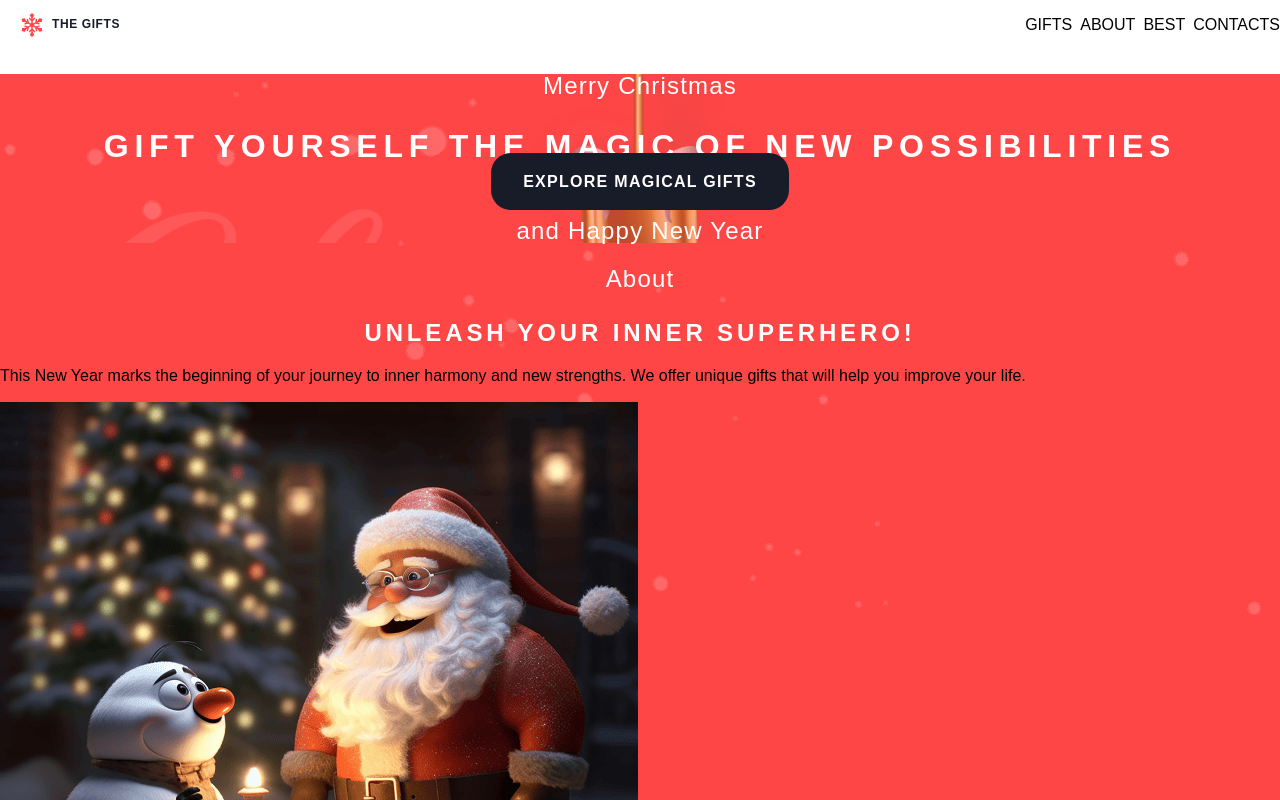
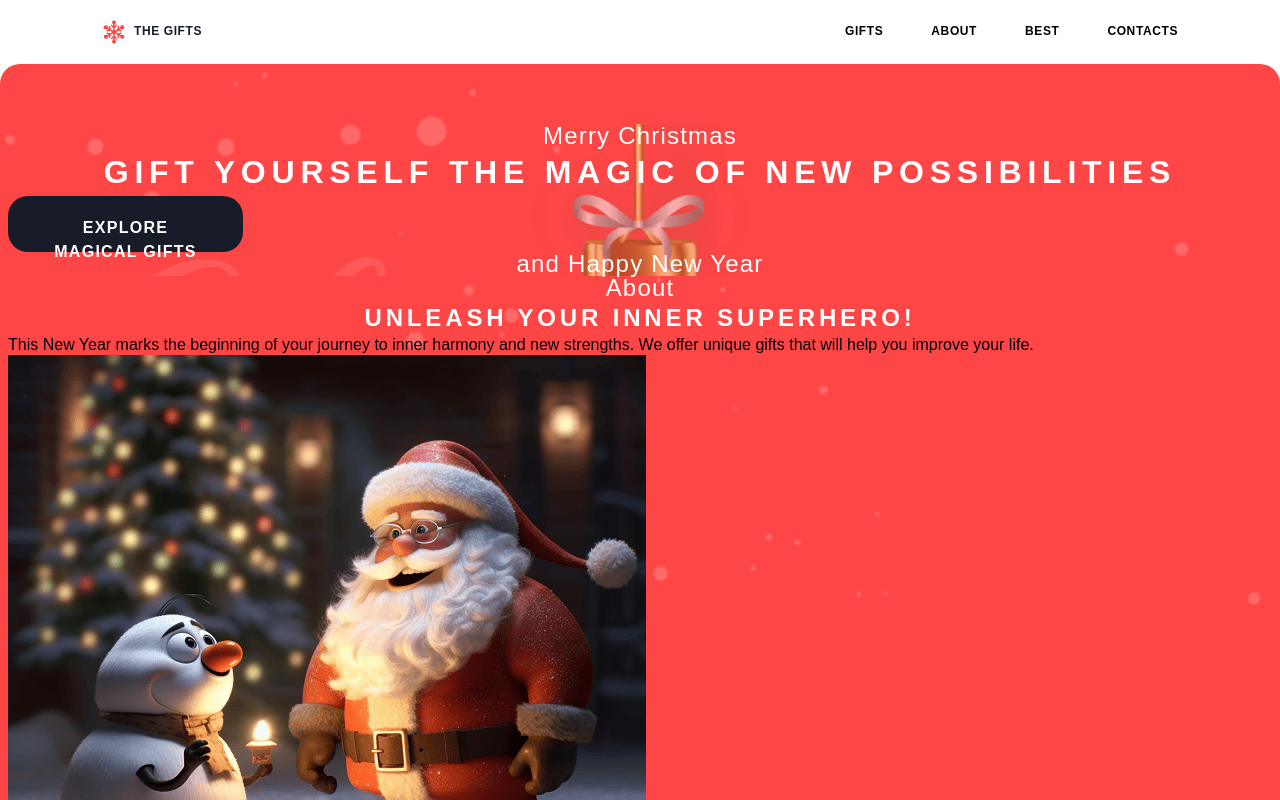
Before and after one commit to crlinm/Christmas-shop, a website built with Parcel: page christmas-shop/index.html in a window 1280 px wide. Shown: the top 800 px of the page. Built offline with nearby package versions, Linux system fonts and the light colour scheme; a small style sheet from the web is missing; files whose address does not match are found by name.

Commit message:
feat: styles for header

```diff
--- a/christmas-shop/index.html
+++ b/christmas-shop/index.html
@@ -8,19 +8,28 @@
     <link rel="shortcut icon" href="./src/assets/img/snowflake-header.png" type="image/x-icon">
 </head>
 <body>
+    <div class="wrapper">
             <header class="header">
-        <div class="wrapper">
+                <div >
                     <nav class="header__nav">
                         <a href="" class="logo">
                             <img src="./src/assets/img/snowflake-header.png" alt="">
                             <h4 class="logo-title">THE GIFTS</h4>
                         </a>
                         <div></div>
-                <ul class="navigation">
-                    <li>GIFTS</li>
-                    <li>ABOUT</li>
-                    <li>BEST</li>
-                    <li>CONTACTS</li>
+                        <ul class="navigation h4">
+                            <li>
+                                <a href="" class="nav_link">GIFTS</a>
+                            </li>
+                            <li>
+                                <a href="" class="nav_link">ABOUT</a>
+                            </li>
+                            <li>
+                                <a href="" class="nav_link">BEST</a>
+                            </li>
+                            <li>
+                                <a href="" class="nav_link">CONTACTS</a>
+                            </li>
                         </ul>
                     </nav>
                 </div>
@@ -28,18 +37,18 @@
 
             <div class="main">
                 <section class="merry-christmas">
-            <div class="wrapper">
+                    <div >
                         <div class="congratulation">
                             <p class="caption"> Merry Christmas</p>
                             <h1>Gift yourself the magic of new possibilities</h1>
-                    <h3><a href="gifts.html" class="button link__gifts">Explore Magical Gifts</a></h3>
+                            <a href="gifts.html" class="button link__gifts h3">Explore Magical Gifts</a>
                             <p class="caption">and Happy New Year</p>
                         </div>
                     </div>
                 </section>
 
                 <section class="about">
-            <div class="wrapper">
+                    <div >
                         <div class="about__content">
                             <p class="caption"> About</p>
                             <h2>Unleash your inner superhero!</h1>
@@ -50,7 +59,7 @@
                 </section>
 
                 <section class="wishes">
-            <div class="wrapper">
+                    <div >
                         <p class="caption"> Become Happier!</p>
                         <h2>in the new 2025</h1>
                         <div class="wishes__slider">
@@ -79,7 +88,7 @@
                 </section>
 
                 <section class="gifts">
-            <div class="wrapper">
+                    <div >
                         <p class="caption">Best Gifts<p>
                         <h2>especially for you</h2>
                         <div class="layout-4-columns">
@@ -108,10 +117,10 @@
                 </section>
 
                 <section class="timer">
-            <div class="wrapper">
+                    <div >
                         <h2>Ready to start your journey to a better version of yourself?</h2>
-                <h3><a href="gifts.html" class="button link__gifts">Explore Magical Gifts</a>
-                <p class="caption">The New Year is Coming Soon...</p></h3>
+                        <a href="gifts.html" class="button link__gifts h3">Explore Magical Gifts</a>
+                        <p class="caption">The New Year is Coming Soon...</p>
                         <div class="timer__wrapper">
                             <div class="layout-4-columns">
                                 <div class="times__item">
@@ -139,7 +148,6 @@
             <footer class="footer">
                 <div class="wrapper">
                     <div class="contacts">
-                <div class="wrapper">
                         <div class="layout-3-columns">
                             <div class="contact ">
                                 <div class="contact__content">
@@ -181,8 +189,7 @@
                         </div>
                     </div>
                 </div>
+            </footer>
     </div>
-    </footer>
-
 </body>
 </html>
--- a/christmas-shop/src/sass/base/_base.scss
+++ b/christmas-shop/src/sass/base/_base.scss
@@ -10,7 +10,9 @@ body {
 
 .main {
     background-color: var(--primary);
-    background-image: url("../assets/img/backgrounds/bg-snow.png")
+    background-image: url("../assets/img/backgrounds/bg-snow.png");
+    border-radius: 20px 20px;
+    padding: 60px 8px;
 }
 
 ul {
@@ -22,7 +24,7 @@ a {
     color: inherit;
 }
 
-h1, h2, h3, h4, h5 {
+h1, h2, h3, h4, h5, p {
     margin: 0;
     padding: 0;
 }
@@ -57,7 +59,9 @@ h2 {
     color: var(--static-white);
 }
 
-h3 {
+h3, .h3 {
+    display: block;
+
     font-family: var(--font-family);
     font-weight: 600;
     font-size: 16px;
@@ -68,7 +72,7 @@ h3 {
     color: var(--dark);
 }
 
-h4 {
+h4, .h4 {
     font-family: var(--font-family);
     font-weight: 600;
     font-size: 12px;
@@ -76,7 +80,7 @@ h4 {
     letter-spacing: 0.05em;
     text-transform: uppercase;
     text-align: center;
-    color: var(--static-white);
+    // color: var(--static-white);
 }
 
 .caption {
--- a/christmas-shop/src/sass/layouts/_headers.scss
+++ b/christmas-shop/src/sass/layouts/_headers.scss
@@ -1,5 +1,6 @@
 .header {
     background: var(--static-white);
+    padding: 12px 82px;
 }
 
 .logo-title{
@@ -24,7 +25,7 @@
     display: flex;
     column-gap: 8px;
 
-    & > ul {
+    li>a {
         padding: 12px 20px;
     }
 }
```
Lines whose indentation alone changed are shown as unchanged.
